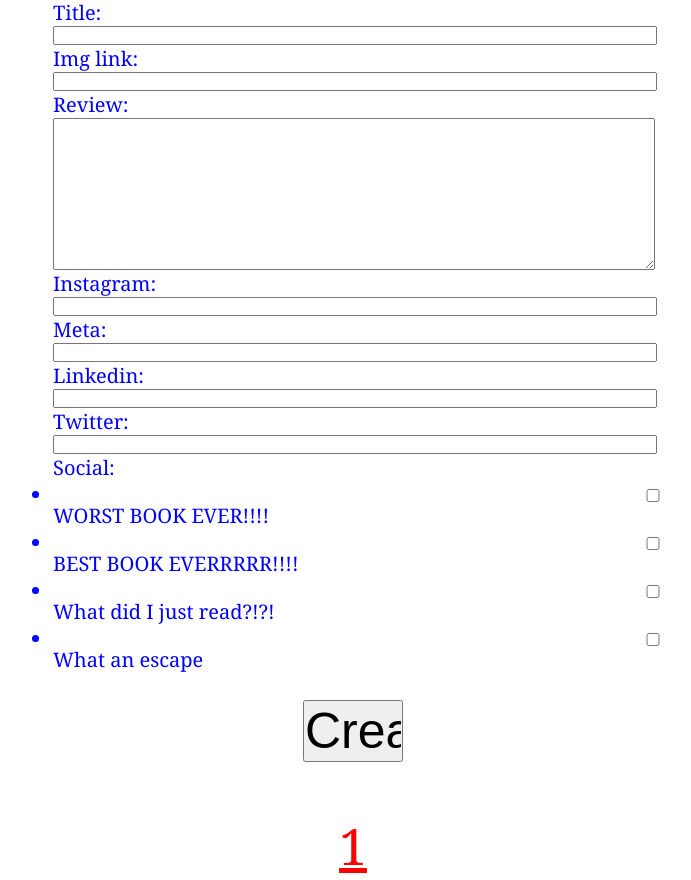
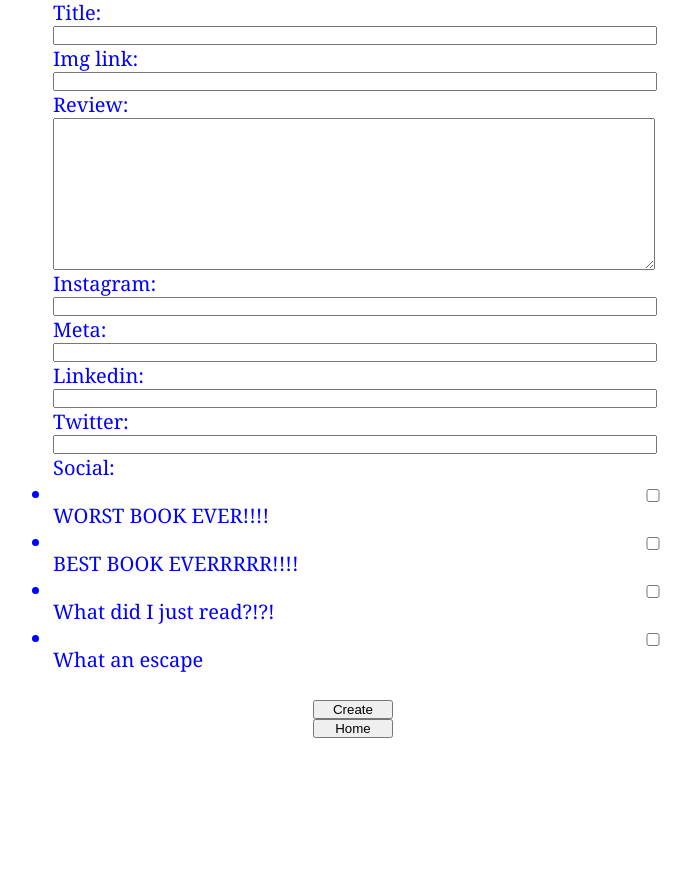
Before and after one commit to ramsy-anton/Wowproject, a Django app: page /bookreview/post/1 in a window 1280 px wide. Shown: the part 157-1037 px from the top of the page, without its empty margins (287-978 px from the left). After the commit the page ends 895 px from the top, so only its background shows below. Run offline with Django 3.2, Linux system fonts and the light colour scheme.

Commit message:
Added an extra button and revised the sizes

```diff
--- a/wow/bookreview/static/genre-style.css
+++ b/wow/bookreview/static/genre-style.css
@@ -35,16 +35,15 @@ p {
 }
 
 #button {
-  width: 100px;
+  width: 80px;
   display: flex;
   align-items: center;
   justify-content: center;
   margin: auto;
-  font-size: 50px;
 }
 
 #spoiler-button {
-  width: 100px;
+  width: 150px;
   display: flex;
   align-items: center;
   justify-content: center;
--- a/wow/bookreview/static/post-style.css
+++ b/wow/bookreview/static/post-style.css
@@ -51,10 +51,9 @@ a {
 }
 
 #button {
-  width: 100px;
+  width: 80px;
   display: flex;
   align-items: center;
   justify-content: center;
   margin: auto;
-  font-size: 50px;
 }
--- a/wow/bookreview/templates/post.html
+++ b/wow/bookreview/templates/post.html
@@ -21,7 +21,11 @@
     <input type="submit" name="create" value="Create" id="button">
   </form>
 
-  <a href="{% url 'genre' genre %}">{{genre|title}}</a>
+  <div class="home-top-button">
+    <form action="{% url 'home' %}" method="GET">
+      <input type="submit" name="Home" value="Home" id="button">
+    </form>
+  </div>
 
 </body>
 </html>
```
